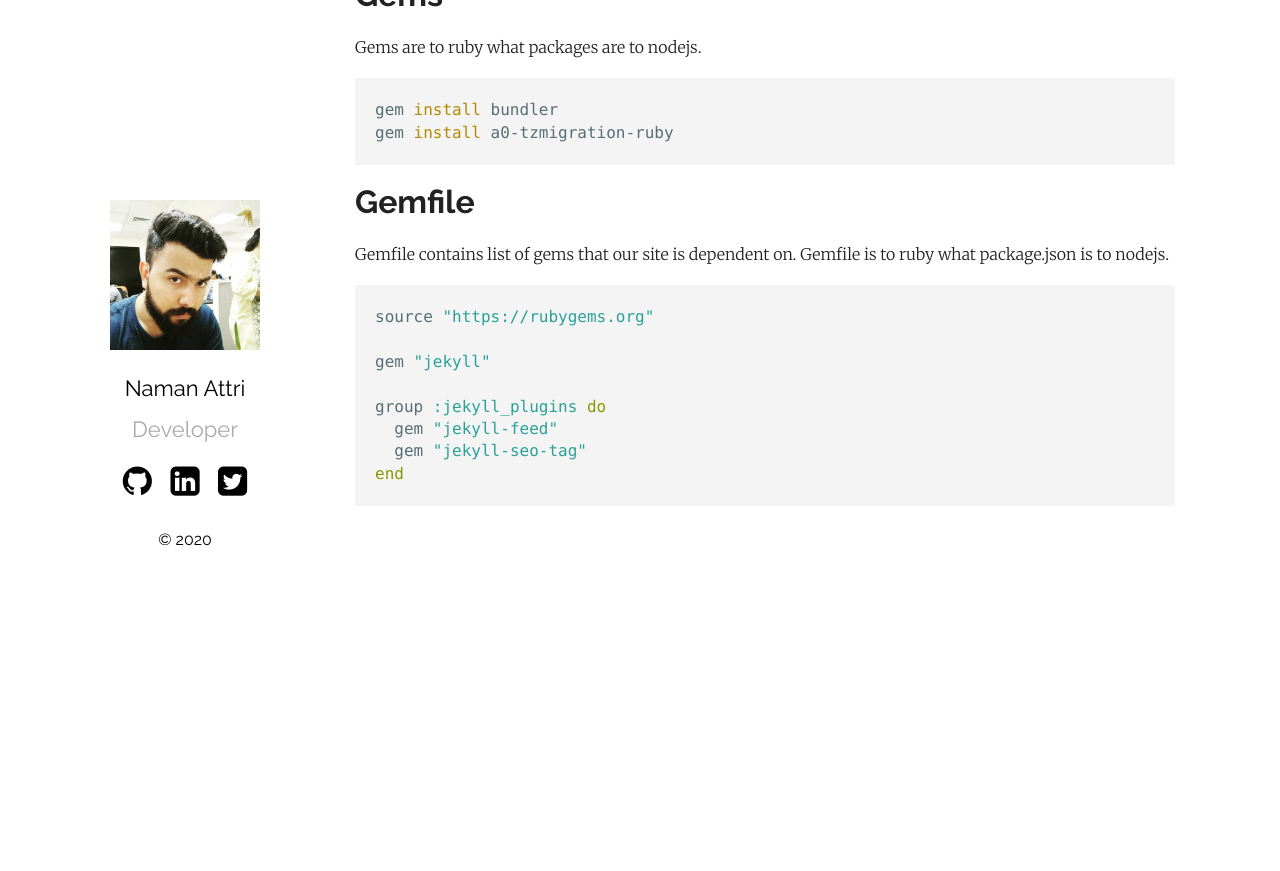
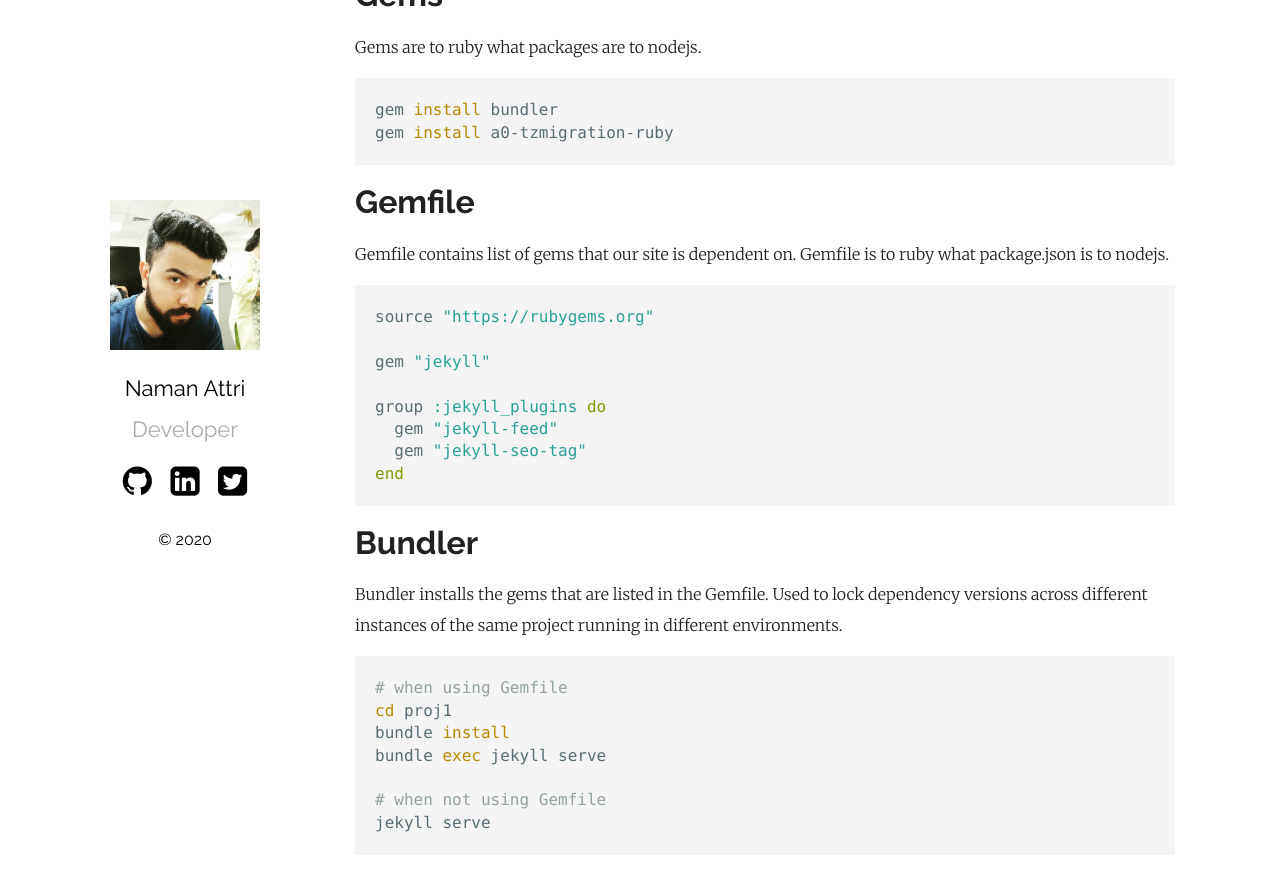
Before and after one commit to namanattri/namanattri.github.io, a Jekyll site: the page built from _posts/2020-02-24-jekyll-cheatsheet.markdown, in a window 1280 px wide and 900 px high, scrolled down 1065 px. Shown: the top 871 px of the window. Built offline with Jekyll 4.4.1, drawn with Linux system fonts in a browser that asks for light colours; before the commit the page ends 1616 px from its top, so only the background shows below that.

Commit message:
Add bundler info

````diff
--- a/_posts/2020-02-24-jekyll-cheatsheet.markdown
+++ b/_posts/2020-02-24-jekyll-cheatsheet.markdown
@@ -54,3 +54,15 @@ group :jekyll_plugins do
   gem "jekyll-seo-tag"
 end
 ```
+
+# Bundler
+Bundler installs the gems that are listed in the Gemfile. Used to lock dependency versions across different instances of the same project running in different environments.
+```bash
+# when using Gemfile
+cd proj1
+bundle install
+bundle exec jekyll serve
+
+# when not using Gemfile
+jekyll serve
+```
````
